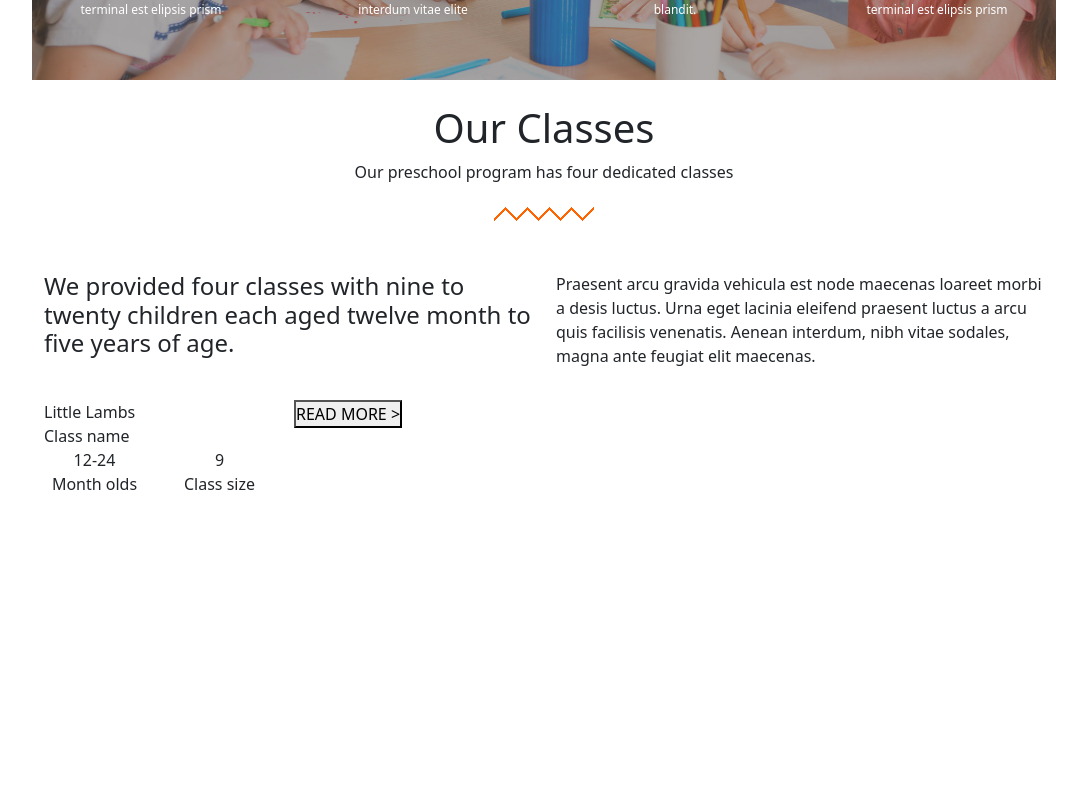
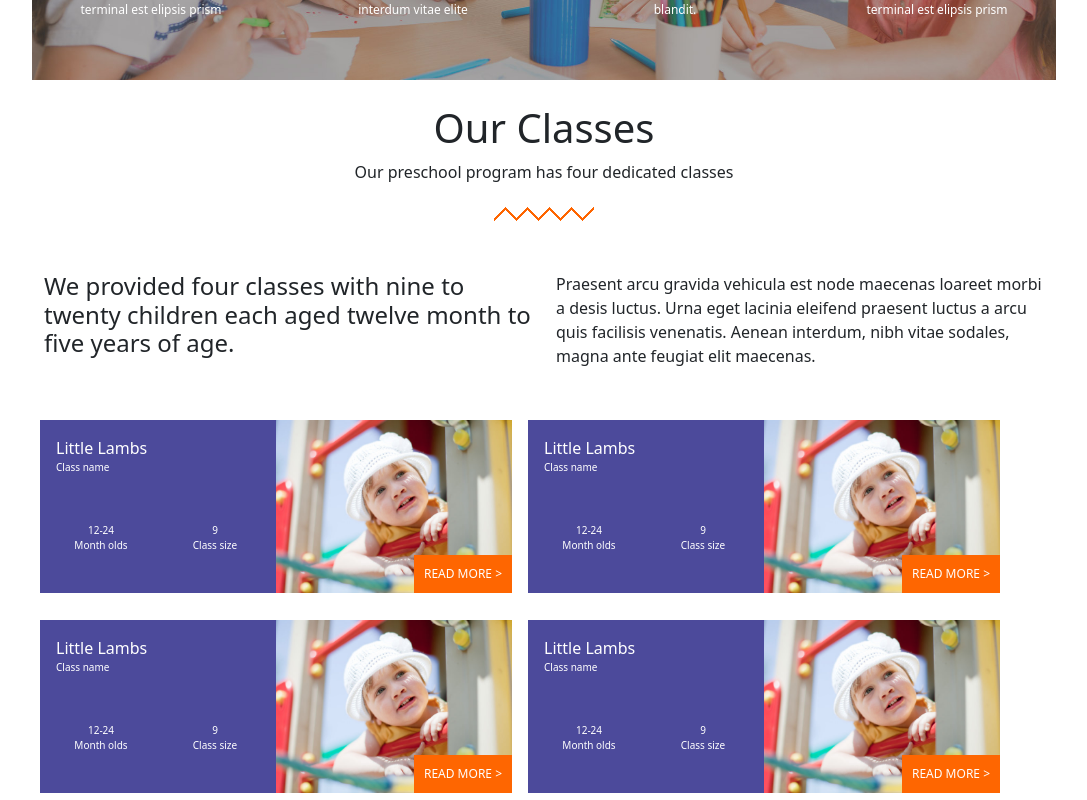
Before and after one commit to DiceglieA/proj-html-vuejs, a Vue app: page / in a window 1280 px wide. Shown: the part 2176-2976 px from the top of the page, without its empty margins (96-1183 px from the left). Before the commit the page ends 2672 px from the top, so only its background shows below. Built offline with nearby package versions, Linux system fonts and the light colour scheme; the HTML template or start-up script is replaced by a standard one.

Commit message:
card class complete

```diff
--- a/src/components/ClassesComp.vue
+++ b/src/components/ClassesComp.vue
@@ -1,4 +1,4 @@
-<template>
+o0<template>
   <div>
     <div class="text-center m-4">
         <h1>Our Classes</h1>
@@ -19,24 +19,24 @@
 
          <!-- Creare componente Card nel Refactoring -->
 
-      <div>
-        <div class="class-card row col-6">  <!--  Possibile componente -->
-          <div class="text-card col-6">
+      <div class="row">
+        <div v-for="(elem, index) in classData" :key="index" class="class-card row col-6">  <!--  Possibile componente -->
+          <div class="text-card p-3 col-6">
             <div>Little Lambs</div>
-            <div>Class name</div>
-            <div class="row text-center">
-              <div class="col-6">
+            <div class="sizing">Class name</div>
+            <div class="row text-center sizing">
+              <div class="col-6 mt-5">
                 <div>12-24</div>
                 <div>Month olds</div>
               </div>
-              <div class="col-6">
+              <div class="col-6 mt-5">
                 <div>9</div>
                 <div>Class size</div>
               </div>
             </div>
           </div>
-          <div class="img-card col-6">
-            <img src="" alt="">
+          <div class="img-card col-6 p-0">
+            <img src="../assets/img/images/class_01-690x506.jpg" alt="">
             <button> READ MORE &gt;</button>
           </div>
         </div>
@@ -91,4 +91,32 @@ data() {
   width: 80%;
   margin: auto;
 }
+.class-card {
+  height: 200px;
+  padding: 20px;
+}
+.text-card {
+  background-color: #4c4a9b;
+  color: white;
+}
+.sizing {
+  font-size: 10px;
+}
+.img-card{
+  position: relative;
+  img {
+    width: 100%;
+  }
+  button {
+    position: absolute;
+    right: 0;
+    bottom: 0;
+    background-color: #fe6601;
+    color: white;
+    border: none;
+    font-size: 12px;
+    padding: 10px;
+  }
+}
+
 </style>
```
